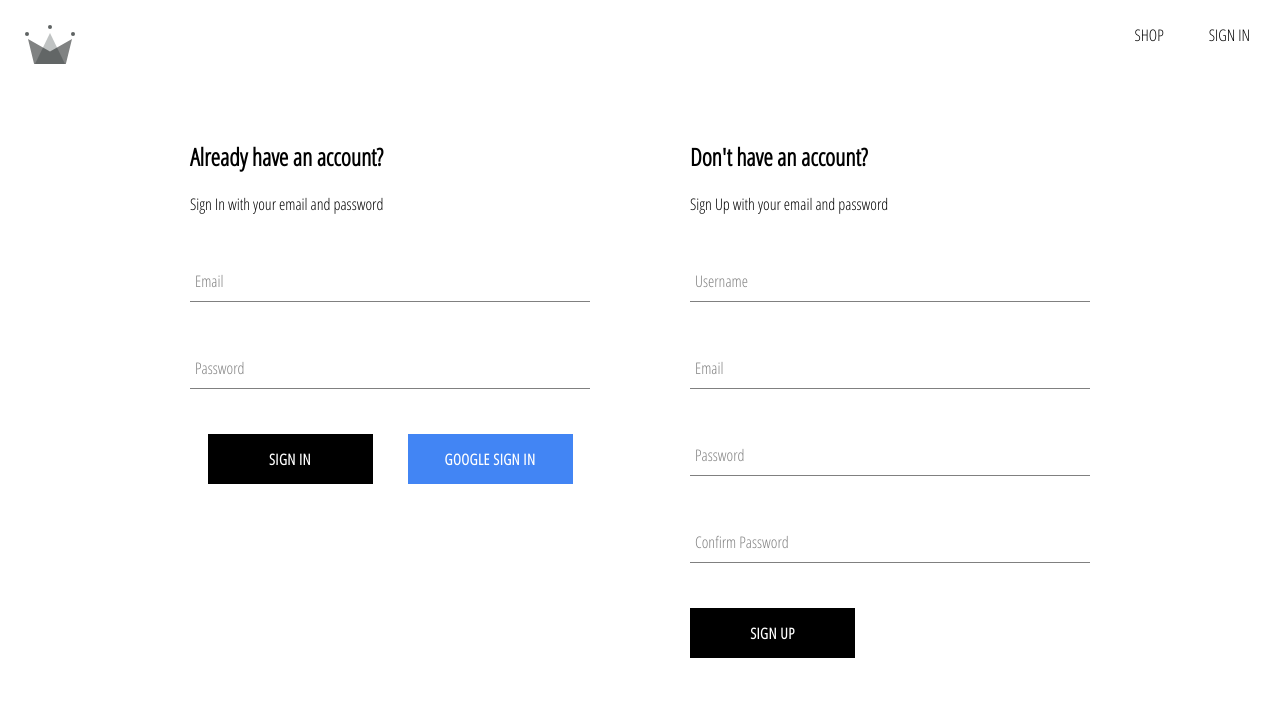
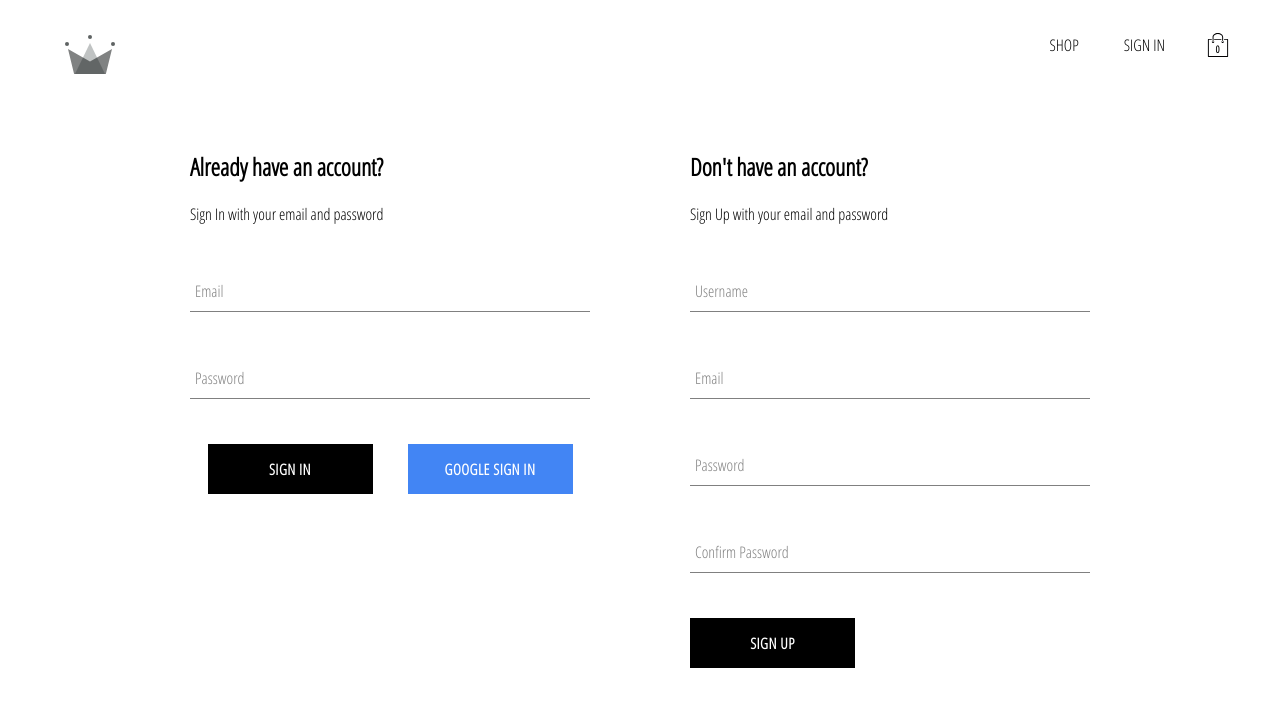
Before and after one commit to GeeOrrGee/Crown-clothing, a React (Create React App) app: page /auth in a window 1280 px wide. Shown: the top 706 px of the page. Built offline with nearby package versions, Linux system fonts and the light colour scheme; no server answers.

Commit message:
Added cart dropdown and count funcitonality

```diff
--- /dev/null
+++ b/src/components/Cart-Dropdown/Card-Dropdown.component.jsx
@@ -0,0 +1,21 @@
+import Button from '../Button.component/Button.component';
+import CartItem from '../Cart-item/Cart-Item.component';
+import './cart-dropdown.styles.scss';
+import { useContext } from 'react';
+import { CartContext } from '../../contexts/Cart.context';
+
+export const CartDropdown = () => {
+    const { cartItems } = useContext(CartContext);
+    return (
+        <div className='cart-dropdown-container'>
+            <div className='cart-items'>
+                {cartItems.map((item) => {
+                    return <CartItem key={item.id} cartItem={item} />;
+                })}
+            </div>
+            <Button>GO TO CHECK OUT</Button>
+        </div>
+    );
+};
+
+export default CartDropdown;
--- /dev/null
+++ b/src/components/Cart-Dropdown/cart-dropdown.styles.scss
@@ -0,0 +1,29 @@
+.cart-dropdown-container {
+  position: absolute;
+  width: 240px;
+  height: 340px;
+  display: flex;
+  flex-direction: column;
+  padding: 20px;
+  border: 1px solid black;
+  background-color: white;
+  top: 90px;
+  right: 40px;
+  z-index: 5;
+
+  .empty-message {
+    font-size: 18px;
+    margin: 50px auto;
+  }
+
+  .cart-items {
+    height: 240px;
+    display: flex;
+    flex-direction: column;
+    overflow: scroll;
+  }
+
+  button {
+    margin-top: auto;
+  }
+}
--- /dev/null
+++ b/src/components/Cart-item/Cart-Item.component.jsx
@@ -0,0 +1,18 @@
+import './Cart-item.styles.scss';
+
+const CartItem = ({ cartItem }) => {
+    const { name, quantity, imageUrl, price } = cartItem;
+    return (
+        <div className='cart-item-container'>
+            <img src={imageUrl} alt={name} />
+            <div className='item-details'>
+                <span className='name'>{name}</span>
+                <span className='price'>
+                    {quantity} x ${price}
+                </span>
+            </div>
+        </div>
+    );
+};
+
+export default CartItem;
--- /dev/null
+++ b/src/components/Cart-item/Cart-item.styles.scss
@@ -0,0 +1,23 @@
+.cart-item-container {
+  width: 100%;
+  display: flex;
+  height: 80px;
+  margin-bottom: 15px;
+
+  img {
+    width: 30%;
+  }
+
+  .item-details {
+    width: 70%;
+    display: flex;
+    flex-direction: column;
+    align-items: flex-start;
+    justify-content: center;
+    padding: 10px 20px;
+
+    .name {
+      font-size: 16px;
+    }
+  }
+}
--- /dev/null
+++ b/src/components/Cart/Cart.component.jsx
@@ -0,0 +1,18 @@
+import './cart-icon.styles.scss';
+import { ReactComponent as CartIcon } from '../../assets/shopping-bag.svg';
+import { useContext } from 'react';
+import { CartContext } from '../../contexts/Cart.context';
+export const Cart = () => {
+    const { isCartOpen, setIsCartOpen, totalQuantity } =
+        useContext(CartContext);
+    console.log(totalQuantity);
+    const cartDropdownToggle = () => setIsCartOpen(!isCartOpen);
+    return (
+        <div className='cart-icon-container'>
+            <CartIcon className='shopping-icon' onClick={cartDropdownToggle} />
+            <span className='item-count'>{totalQuantity}</span>
+        </div>
+    );
+};
+
+export default Cart;
--- /dev/null
+++ b/src/components/Cart/cart-icon.styles.scss
@@ -0,0 +1,21 @@
+.cart-icon-container {
+  width: 45px;
+  height: 45px;
+  position: relative;
+  display: flex;
+  align-items: center;
+  justify-content: center;
+  cursor: pointer;
+
+  .shopping-icon {
+    width: 24px;
+    height: 24px;
+  }
+
+  .item-count {
+    position: absolute;
+    font-size: 10px;
+    font-weight: bold;
+    bottom: 12px;
+  }
+}
--- a/src/components/ProductCard/ProductCard.component.jsx
+++ b/src/components/ProductCard/ProductCard.component.jsx
@@ -1,7 +1,13 @@
 import Button from '../Button.component/Button.component';
 import './product-card.styles.scss';
+import { useContext } from 'react';
+import { CartContext } from '../../contexts/Cart.context';
 export const ProductCard = ({ product }) => {
     const { name, imageUrl, price } = product;
+
+    const { addItemToCart } = useContext(CartContext);
+
+    const addProductToCart = () => addItemToCart(product);
 
     return (
         <div className='product-card-container'>
@@ -10,7 +16,9 @@ export const ProductCard = ({ product }) => {
                 <span className='name'>{name}</span>
                 <span className='price'>{price}</span>
             </div>
-            <Button btnType='inverted'>Add to cart</Button>
+            <Button btnType='inverted' onClick={addProductToCart}>
+                Add to cart
+            </Button>
         </div>
     );
 };
--- a/src/components/sign-in-form/sign-in-form.component.jsx
+++ b/src/components/sign-in-form/sign-in-form.component.jsx
@@ -1,6 +1,5 @@
 import { useState } from 'react';
 import {
-    createUserDocumentFromAuth,
     signInUserWithEmailAndPassword,
     signInWithGooglePopup,
 } from '../../utils/firebase/firebase.utils';
--- /dev/null
+++ b/src/contexts/Cart.context.jsx
@@ -0,0 +1,49 @@
+import { createContext, useState, useEffect } from 'react';
+const addCartItem = (cartItems, productToAdd) => {
+    const existingCartItem = cartItems.find(
+        (item) => item.id === productToAdd.id
+    );
+    if (existingCartItem) {
+        return cartItems.map((item) =>
+            item.id === productToAdd.id
+                ? { ...item, quantity: item.quantity + 1 }
+                : item
+        );
+    }
+    return [...cartItems, { ...productToAdd, quantity: 1 }];
+}; // helper function
+export const CartContext = createContext({
+    isCartOpen: false,
+    setIsCartOpen: () => {},
+    cartItems: [],
+    addItemToCart: () => {},
+    totalQuantity: 0,
+});
+
+export const CartProvider = ({ children }) => {
+    const [isCartOpen, setIsCartOpen] = useState(false);
+    const [cartItems, setCartItems] = useState([]);
+    const [totalQuantity, setTotalQuantity] = useState(0);
+    const addItemToCart = (productToAdd) => {
+        setCartItems(addCartItem(cartItems, productToAdd));
+    };
+
+    useEffect(() => {
+        const newTotalQuantity = cartItems.reduce((total, cartItem) => {
+            return total + cartItem.quantity;
+        }, 0);
+        setTotalQuantity(newTotalQuantity);
+    }, [cartItems]);
+
+    const value = {
+        isCartOpen,
+        setIsCartOpen,
+        addItemToCart,
+        cartItems,
+
+        totalQuantity,
+    };
+    return (
+        <CartContext.Provider value={value}>{children}</CartContext.Provider>
+    );
+};
--- a/src/index.js
+++ b/src/index.js
@@ -5,6 +5,7 @@ import App from './App';
 import { BrowserRouter } from 'react-router-dom';
 import { UserProvider } from './contexts/User.Context';
 import { ProductsProvider } from './contexts/Products.context';
+import { CartProvider } from './contexts/Cart.context';
 const rootElement = document.getElementById('root');
 
 // console.log(UserProvider);
@@ -13,7 +14,9 @@ render(
         <BrowserRouter>
             <UserProvider>
                 <ProductsProvider>
-                    <App />
+                    <CartProvider>
+                        <App />
+                    </CartProvider>
                 </ProductsProvider>
             </UserProvider>
         </BrowserRouter>
--- a/src/index.scss
+++ b/src/index.scss
@@ -3,6 +3,7 @@ body {
     font-family: 'Open Sans Condensed', sans-serif;
     -webkit-font-smoothing: antialiased;
     -moz-osx-font-smoothing: grayscale;
+    padding: 10px 40px;
 }
 
 code {
--- a/src/routes/navigation/navigation.component.jsx
+++ b/src/routes/navigation/navigation.component.jsx
@@ -5,9 +5,13 @@ import { UserContext } from '../../contexts/User.Context';
 import { ReactComponent as CrwnLogo } from '../../assets/crown.svg';
 import { signOutUser } from '../../utils/firebase/firebase.utils';
 import './navigation.styles.scss';
+import Cart from '../../components/Cart/Cart.component';
+import CartDropdown from '../../components/Cart-Dropdown/Card-Dropdown.component';
+import { CartContext } from '../../contexts/Cart.context';
 
 const Navigation = () => {
     const { currentUser } = useContext(UserContext);
+    const { isCartOpen } = useContext(CartContext);
     const signOutHandler = async () => {
         await signOutUser();
     };
@@ -32,6 +36,8 @@ const Navigation = () => {
                             <span className='nav-link'>SIGN IN</span>
                         )}
                     </Link>
+                    <Cart />
+                    {isCartOpen && <CartDropdown />}
                 </div>
             </div>
             <Outlet />
```
Also changed, not shown: src/assets/shopping-bag.svg (added). Lines whose indentation alone changed are shown as unchanged.
